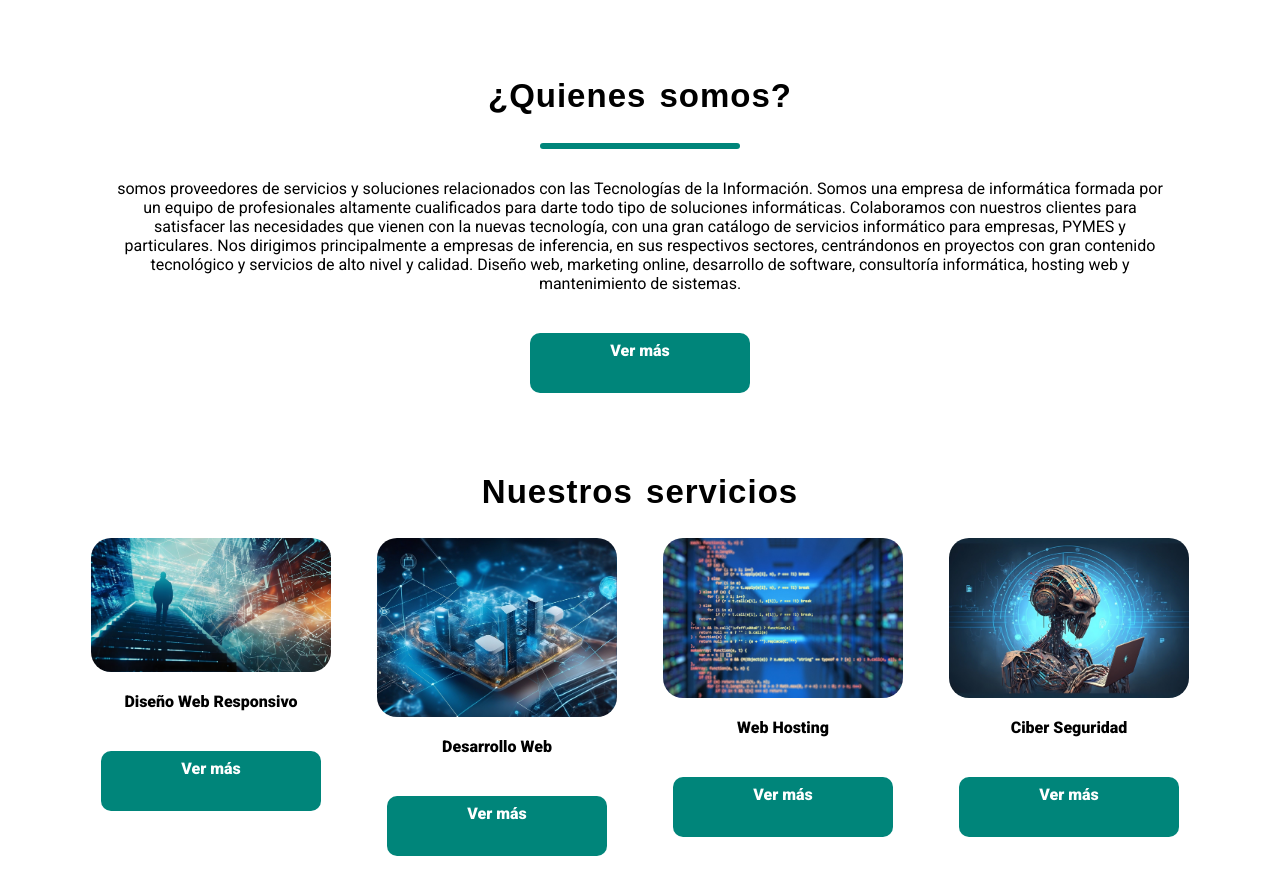
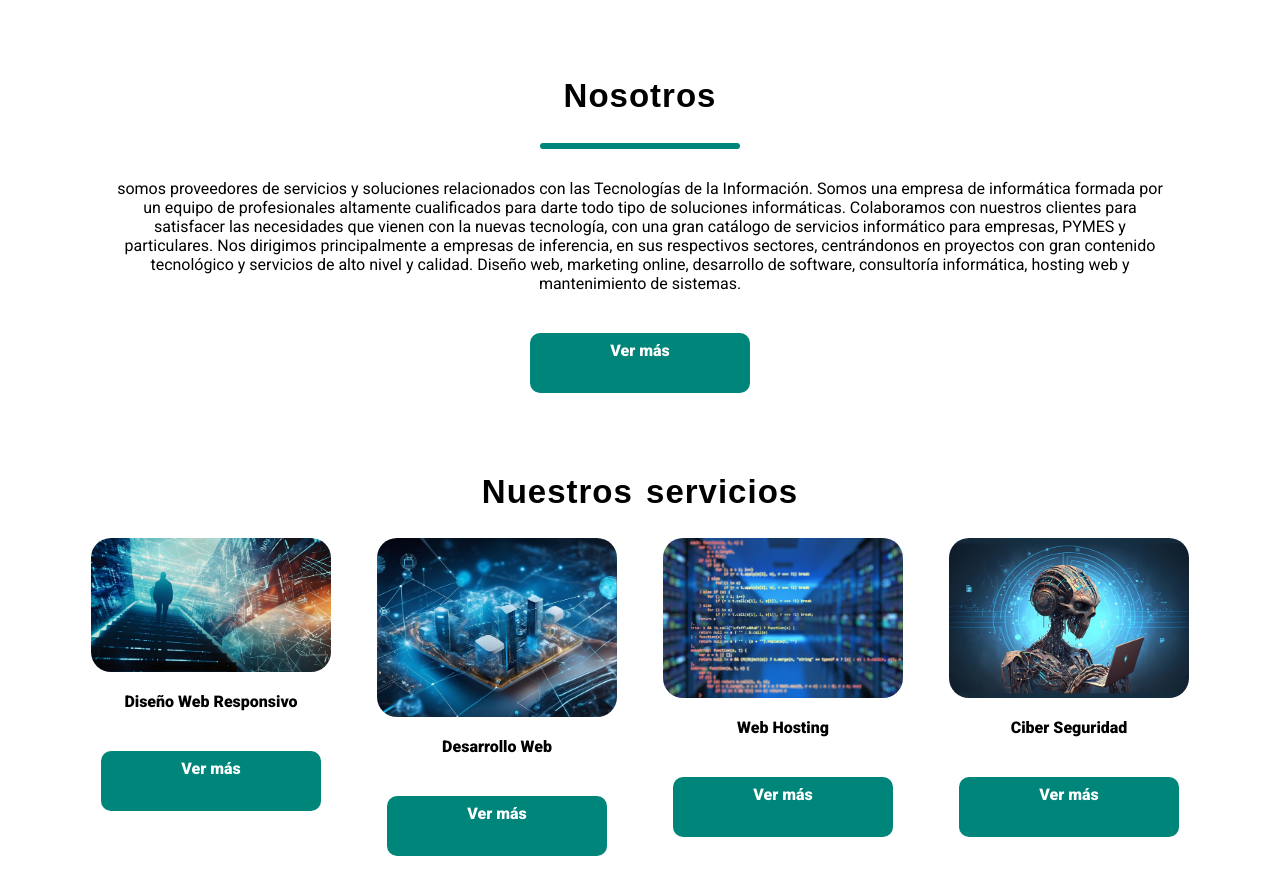
Before and after one commit to Fernandavs08/Responsivas, a plain HTML site: page index.html in a window 1280 px wide. Shown: the part 898-1775 px from the top of the page. Drawn offline with nearby package versions, Linux system fonts and the light colour scheme; a web font is replaced by a local one.

Commit message:
cambio de nombre de seccion en index

```diff
--- a/index.html
+++ b/index.html
@@ -46,7 +46,7 @@
 	<!--Quienes Somos-->
 	<main>
 		<section class="nosotros">
-			<h1 class="título">¿Quienes somos?</h1>
+			<h1 class="título">Nosotros</h1>
 			<div class="línea"></div>
 			<p class="contenido">
 				somos proveedores de servicios y soluciones relacionados con las Tecnologías de la Información. Somos una empresa de informática formada por un equipo de profesionales altamente cualificados para darte todo tipo de soluciones informáticas. Colaboramos con nuestros clientes para satisfacer las necesidades que vienen con la nuevas tecnología, con una gran catálogo de servicios informático para empresas, PYMES y particulares.
```
